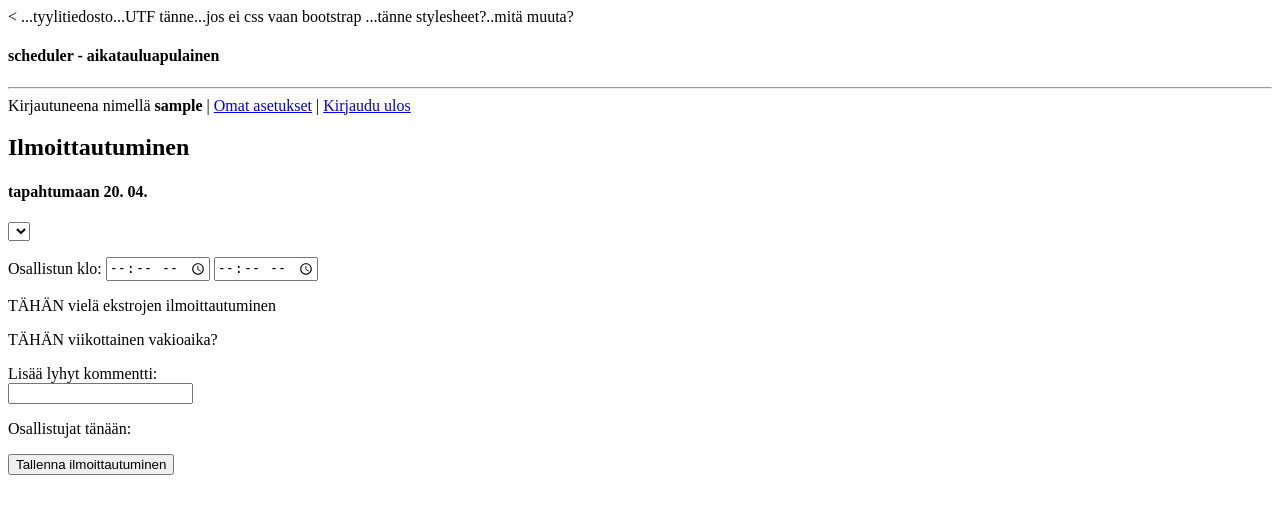
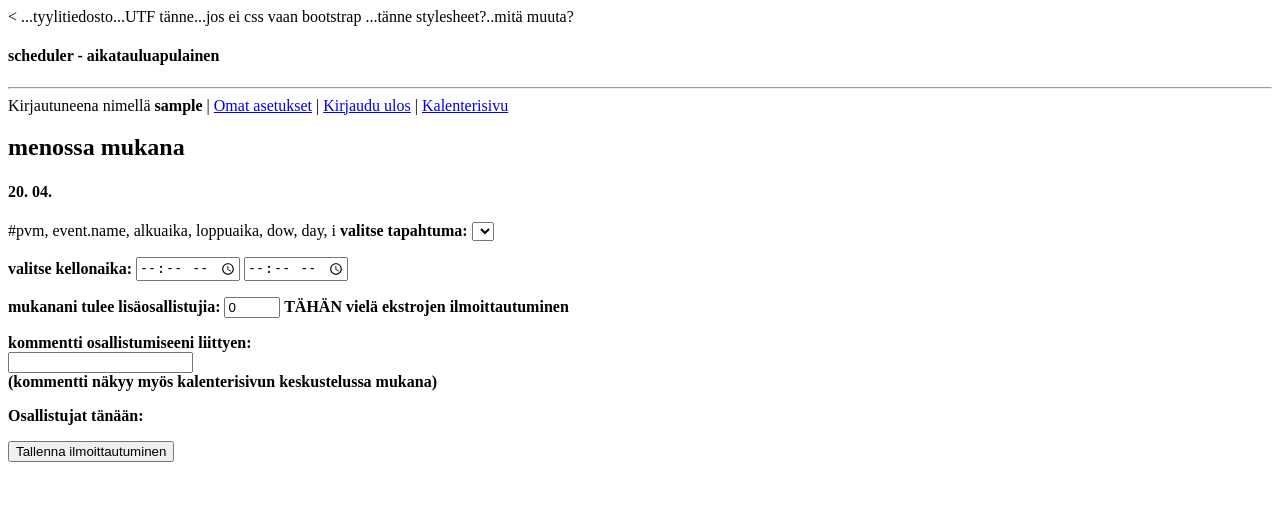
Before and after one commit to minnaRon/scheduler, a Flask app: page /entry/1 in a window 1280 px wide. Shown: the top 514 px of the page. Run offline with Flask 2, Linux system fonts and the light colour scheme; the visitor is signed in with stand-in values (Sample User, id 1); lists and menus that the app fills with data are empty.

Commit message:
Improve calendarview

```diff
--- a/events.py
+++ b/events.py
@@ -23,6 +23,16 @@ def get_all_0_level_events():
     except:
         return []
 
+def get_all_events_for_register():
+    try:
+        sql = """SELECT id, name, description, min_participants, max_participants
+                    FROM events
+                    WHERE event_level < 100
+                    ORDER BY name"""
+        return db.session.execute(sql).fetchall()
+    except:
+        return []
+
 def get_all_events():
     try:
         sql = """SELECT *
@@ -40,6 +50,7 @@ def get_all_events_for_user(user_id):
                     LEFT JOIN users_in_events ue ON u.id=ue.user_id
                     LEFT JOIN events e ON e.id=ue.event_id
                     WHERE u.id=:user_id
+                    AND ue.role < 5
                     AND ue.user_id=:user_id
                     AND e.event_level <= ue.user_level
                     ORDER BY e.name, e.event_level"""
@@ -74,7 +85,7 @@ def delete_event(event_id):
                     WHERE id=:event_id"""
         db.session.execute(sql,{"event_id":event_id})
         db.session.commit()
-        print("---tämä on true")
+        #print("---tämä on true")
         return True
     except:
         return False
--- a/routes.py
+++ b/routes.py
@@ -21,7 +21,8 @@ def register():
 
     if request.method == "GET":
         group_info = group.get_info()
-        event_list = events.get_all_0_level_events()
+        #event_list = events.get_all_0_level_events()
+        event_list = events.get_all_events_for_register()
         if not group_info:
             return render_template("new_group.html")
         return render_template("register.html", group_info=group_info, events=event_list)
@@ -44,7 +45,8 @@ def register():
                 if users.register(username, password1, 2):
                     events_checked = request.form.getlist("event_checked")
                     for event in events_checked:
-                        users.add_event(event[0], session["user_id"], 2)
+                        print("events reg", event)
+                        users.add_event(event, session["user_id"], 2)
                     return redirect("/calendar")
 
         #tämä käytössä vain kerran, kun perustaja tallentaa ryhmän tiedot..
@@ -88,17 +90,22 @@ def calendar():
     user_id = session["user_id"]
     today = datetime.date.today()
     week, all_event_entries = entries.get_week(user_id, 1)
+    all_own_entries = entries.get_all_own_entries_dict(all_event_entries)
 ## v KESKENERÄINEN haku, jos ehtii niin tarkenna vielä v
     message_list =  messages.get_newest(25, user_id)
     group_info = group.get_info()
     days = {0:"SU", 1:"MA", 2:"TI", 3:"KE", 4:"TO", 5:"PE", 6:"LA"}
+    days_i = entries.change_days_dow_to_i_dict(days, today)
 
     if request.method =="GET":
-        return render_template("calendar.html", messages=message_list, group_info=group_info, days=days, week=week, all_event_entries=all_event_entries, today=today)
+        return render_template("calendar.html", messages=message_list, days_i=days_i, all_own_entries=all_own_entries, group_info=group_info, days=days, week=week, all_event_entries=all_event_entries, today=today)
 
     if request.method == "POST":
-        messages.add(user_id, request.form["comment"])
-        return redirect("/calendar")
+        if len(request.form["comment"]) > 0:
+            if messages.add(user_id, request.form["comment"]):
+                return redirect("/calendar")
+        return render_template("error.html", message="Viestin lisäys ei onnistunut")
+
 
 @app.route("/entry/<day>", methods=["GET","POST"])
 def entry(day):
@@ -163,6 +170,7 @@ def plan():
 def settings():
     user_id = session["user_id"]
     events_with_own_level = events.get_all_events_for_user(user_id)
+    #print("--own level", events_with_own_level)
     #    sql = """SELECT e.id, e.name, e.description, e.min_participants, e.max_participants, e.event_level, ue.role
     own_weekly_entries = entries.get_weekly_entries_for_user(user_id)
     #    sql = """SELECT en.weekly, e.id, e.name, en.start_time, en.finish_time, en.id
@@ -225,18 +233,20 @@ def weekly_entries():
 @app.route("/settings/change_calendarview", methods=["POST"])
 def change_calendarview():
     events = request.form.getlist("event_pick")
-    print("--events calendar", events)
+    #print("--events calendar", events)
     if users.update_calendarview(session["user_id"], events):
         return redirect("/settings")
     return render_template("error.html", message="Kalenterissa näkyvien tapahtumien päivittäminen ei onnistunut")
 
+
+##tämä keskeneräinen..kaverit ei poistu.. :D
 @app.route("/settings/friends", methods=["POST"])
 def friends():
     if request.form["friend"]:
         if users.add_friend_request(session["user_id"], request.form["friend"]):
             return redirect("/settings")
-    elif request.form["friends"]:
-        print("---friends", request.form.getlist("friends"))
+    if request.form.getlist("friends"):
+        #print("---friends", request.form.getlist("friends"))
         if users.change_friends(session["user_id"], request.form.getlist("friends")):
             return redirect("/settings")
     return render_template("error.html", message="Kaveripyyntö ei onnistunut")
@@ -278,11 +288,11 @@ def add_new_event():
     if request.form["new_event_description"]:
         event_info[2] = request.form["new_event_description"]
     if request.form["new_event_min_participants"]:
-        event_info[3] = request.form["new_event_min_participants"]
+        event_info[3] = int(request.form["new_event_min_participants"])
     if request.form["new_event_max_participants"]:
-        event_info[4] = request.form["new_event_max_participants"]
+        event_info[4] = int(request.form["new_event_max_participants"])
     if request.form["new_event_level"]:
-        event_info[5] = request.form["new_event_level"]
+        event_info[5] = int(request.form["new_event_level"])
     if event_info[3] > event_info[4]:
         return render_template("error.html", message="Tapahtuman lisäys ei onnistunut, tarkista minimi- ja maksimiosallistujamäärät")
     event_id = events.add_new_event(event_info)
--- a/templates/entry.html
+++ b/templates/entry.html
@@ -1,6 +1,6 @@
 {% extends "layout.html" %}
 {% block content %}
-<h2>Ilmoittautuminen</h2>
+<h2>menossa mukana</h2>
 <form action="/entry/{{day}}" method="POST">
 <p>
 <!--@app.route("/entry/<day>", methods=["GET","POST"])
@@ -15,24 +15,26 @@ def entry(day):
         return render_template("entry.html", events=event_list, date=date, day=day)
 -->
 <!--listalla: e.id, e.name, e.description, e.min_participants, e.max_participants, e.event_level-->
-<h4>tapahtumaan {{date.strftime('%d. %m.')}}</h4>
-<p>
+<h4>{{date.strftime('%d. %m.')}}</h4>
+#pvm, event.name, alkuaika, loppuaika, dow, day, i
+<b>valitse tapahtuma:<b>
 <select name="event_id">
     {% for event in events %}
     <option value={{event[0]}}> {{event[1]}}
     {% endfor %}
 </select>
 <p>
-Osallistun klo:
+<b>valitse kellonaika:<b>
 <input type="time" name="time1">
 <input type="time" name="time2">
 <p>
+<b>mukanani tulee lisäosallistujia:</b>
+<input type="number" name="extra_participants" min="0" max="99" value="0">
 TÄHÄN vielä ekstrojen ilmoittautuminen
 <p>
-TÄHÄN viikottainen vakioaika?
-<p>
-Lisää lyhyt kommentti: <br>
-<input type="text" name="comment" maxlength="150">
+kommentti osallistumiseeni liittyen: <br>
+<input type="text" name="comment" maxlength="150"><br>
+(kommentti näkyy myös kalenterisivun keskustelussa mukana)
 <p>
 Osallistujat tänään:
 <ul>
--- a/templates/layout.html
+++ b/templates/layout.html
@@ -7,7 +7,7 @@
 <h4>scheduler - aikatauluapulainen</h4>
 <hr>
 {% if session.user_name %}
-Kirjautuneena nimellä <b>{{  session.user_name  }}</b>  |  <a href="/settings">Omat asetukset</a>  |  <a href="/logout">Kirjaudu ulos</a>
+Kirjautuneena nimellä <b>{{  session.user_name  }}</b>  |  <a href="/settings">Omat asetukset</a>  |  <a href="/logout">Kirjaudu ulos</a> | <a href="/calendar">Kalenterisivu</a>
 {% endif %}
 {% block content %}
 {% endblock %}
--- a/templates/register.html
+++ b/templates/register.html
@@ -19,7 +19,8 @@ Liittymissalasana: <br><input type="password" name="password_group">
     (saat liittymissalasanan ryhmän jäseneltä tai ryhmän adminilta, <br>
     ryhmän tsoha salasana on tsoha)
 <p>
-<b>Valitse tapahtumat, joihin osallistut:</b>
+<b>Valitse kaikki tapahtumat, joihin mahdollisesti saatat osallistua:<br>
+</b>(oletuksena on valittu kaikki)
 {% for i in range(events|length) %}
 <p>   <input type="checkbox" name="event_checked" value="{{events[i][0]}}" checked> {{events[i][1]}}
 {% endfor %}
--- a/templates/userlist.html
+++ b/templates/userlist.html
@@ -93,7 +93,7 @@ aktiivisuus tapahtumaan 5 = admin poistanut jäseneltä oikeuden osallistua, tap
      <td> {{user_info[4].strftime("%d.%m.%Y")}} </td>
      <td> {{user_info[5]}} </td>
      <td> {{user_info[6]}} </td>
-     <td> {{user_info[7]}} </tr>
+     <td> {{user_info[7]}} </td>
      <td> {{user_info[8]}} </td>
     </tr>
     {% endfor %}
```
Also changed, not shown: entries.py (+29 -4 lines), messages.py (+4 -3 lines), templates/calendar.html (+23 -27 lines), templates/settings.html (+4 -3 lines), users.py (+11 -13 lines).
